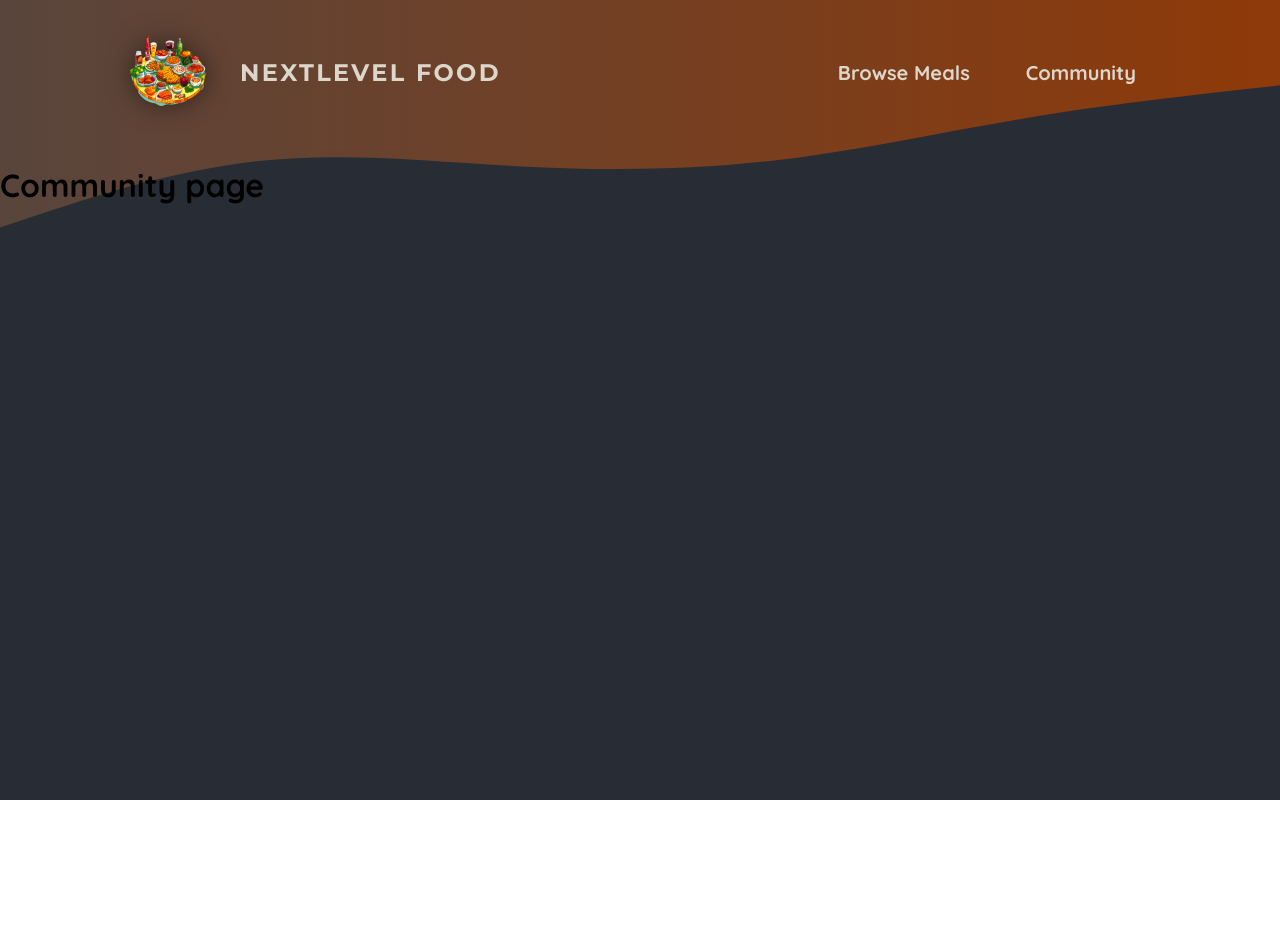
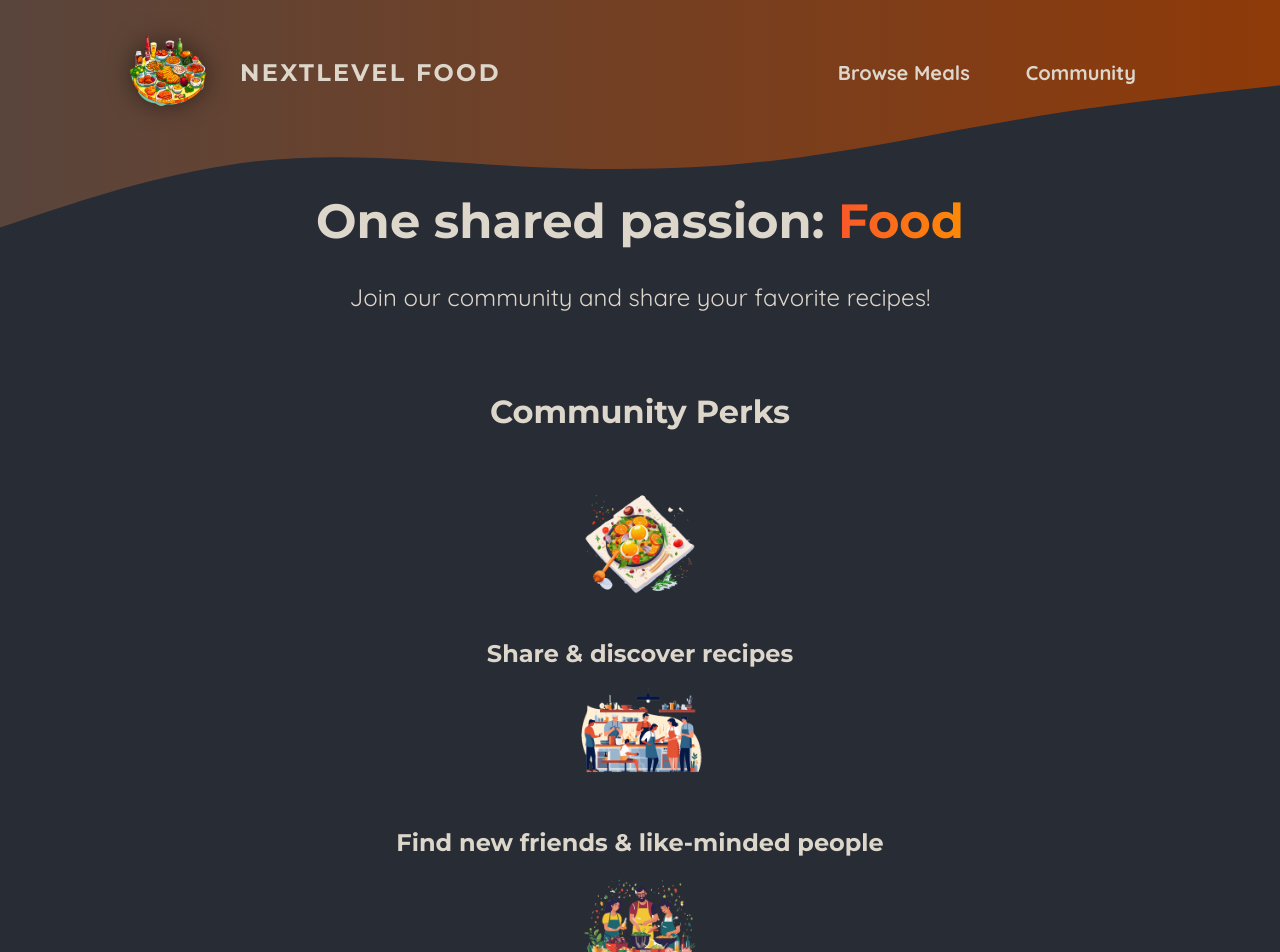
Before and after one commit to Matheus-IT/foodies-app, a Next.js app: page /community in a window 1280 px wide. Shown: the top 952 px of the page. Before the commit the page ends 800 px from the top, so only its background shows below. Built offline with nearby package versions, Linux system fonts and the light colour scheme.

Commit message:
Community page

```diff
--- a/app/community/page.jsx
+++ b/app/community/page.jsx
@@ -1,3 +1,40 @@
+import Image from "next/image";
+
+import mealIcon from "@/assets/icons/meal.png";
+import communityIcon from "@/assets/icons/community.png";
+import eventsIcon from "@/assets/icons/events.png";
+import classes from "./page.module.css";
+
 export default function CommunityPage() {
-    return <h1>Community page</h1>
+  return (
+    <>
+      <header className={classes.header}>
+        <h1>
+          One shared passion: <span className={classes.highlight}>Food</span>
+        </h1>
+        <p>Join our community and share your favorite recipes!</p>
+      </header>
+      <main className={classes.main}>
+        <h2>Community Perks</h2>
+
+        <ul className={classes.perks}>
+          <li>
+            <Image src={mealIcon} alt="A delicious meal" />
+            <p>Share & discover recipes</p>
+          </li>
+          <li>
+            <Image src={communityIcon} alt="A crowd of people, cooking" />
+            <p>Find new friends & like-minded people</p>
+          </li>
+          <li>
+            <Image
+              src={eventsIcon}
+              alt="A crowd of people at a cooking event"
+            />
+            <p>Participate in exclusive events</p>
+          </li>
+        </ul>
+      </main>
+    </>
+  );
 }
--- /dev/null
+++ b/app/community/page.module.css
@@ -0,0 +1,61 @@
+.header {
+  gap: 3rem;
+  margin: 3rem auto 5rem auto;
+  width: 90%;
+  max-width: 75rem;
+  color: #ddd6cb;
+  font-size: 1.5rem;
+  text-align: center;
+}
+
+.header h1 {
+  font-family: 'Montserrat', sans-serif;
+}
+
+.highlight {
+  background: linear-gradient(90deg, #f9572a, #ff8a05);
+  background-clip: text;
+  -webkit-background-clip: text;
+  -webkit-text-fill-color: transparent;
+}
+
+.main {
+  width: 90%;
+  max-width: 40rem;
+  margin: 0 auto;
+  text-align: center;
+}
+
+.main h2 {
+  font-family: 'Montserrat', sans-serif;
+  font-size: 2rem;
+  margin-bottom: 3rem;
+  color: #ddd6cb;
+}
+
+.perks {
+  list-style: none;
+  margin: 3rem 0;
+  padding: 0;
+}
+
+.perks li {
+  display: flex;
+  flex-direction: column;
+  align-items: center;
+  gap: 2rem;
+}
+
+.perks img {
+  width: 8rem;
+  height: 8rem;
+  object-fit: contain;
+}
+
+.perks p {
+  font-family: 'Montserrat', sans-serif;
+  font-size: 1.5rem;
+  font-weight: bold;
+  margin: 0;
+  color: #ddd6cb;
+}
```
